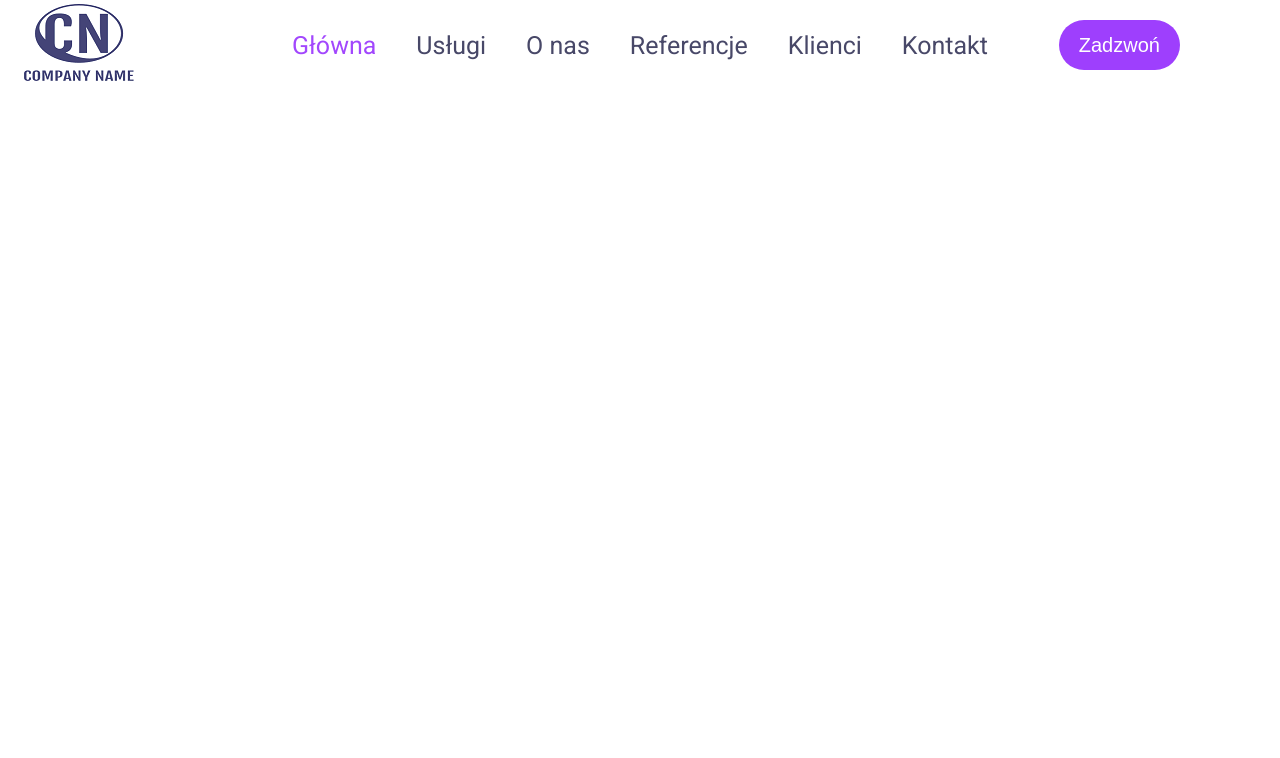
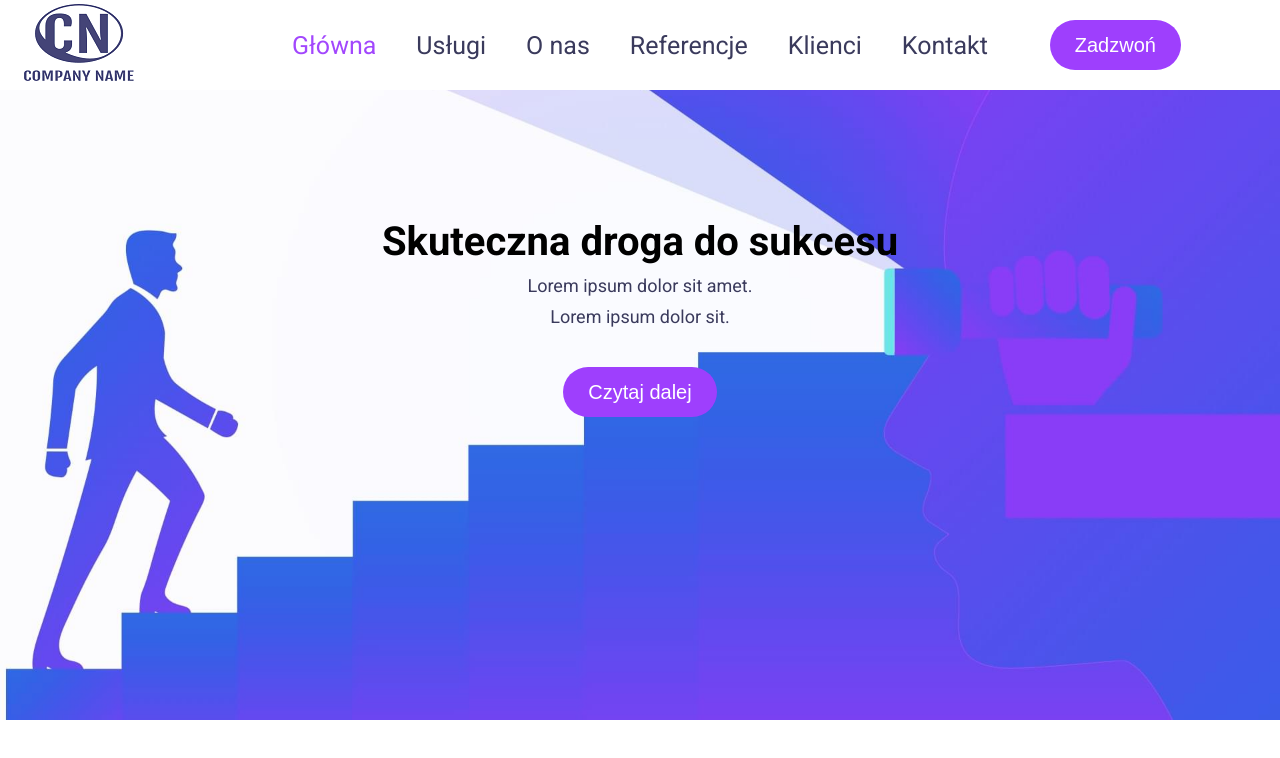
Before and after one commit to marcinbroniszewski/Project_HTML_CSS_JS, a website: page index.html in a window 1280 px wide. Drawn offline with Linux system fonts and the light colour scheme.

Commit message:
header section added

```diff
--- a/index.html
+++ b/index.html
@@ -28,12 +28,22 @@
                 <a class="nav__link" href="#">Klienci</a>
                 <a class="nav__link" href="#">Kontakt</a>
             </div>
-            <button class="nav__btn">Zadzwoń</button>
+            <button class="nav__btn purple-btn">Zadzwoń</button>
             <button class="nav__burger">
                 <i class="fa-solid fa-bars"></i>
             </button>
         </div>
     </nav>
+ <header class="header">
+    <div class="header__container">
+        <h1 class="header__title">Skuteczna droga do sukcesu</h1>
+        <p class="header__text">Lorem ipsum dolor sit amet.</p>
+        <p class="header__text">Lorem ipsum dolor sit.</p>
+        <button class="header__btn purple-btn">Czytaj dalej</button>
+    </div>
+    <div class="header__bg-img">
+    </div>
+ </header>
 
     <script src="dist/js/main.min.js"></script>
 </body>
--- a/src/js/main.js
+++ b/src/js/main.js
@@ -3,5 +3,5 @@ const navLinks = document.querySelector('.nav__links')
 
 
 burger.addEventListener('click', ()=> {
-    navLinks.classList.toggle('burger-active')
+    navLinks.classList.toggle('nav--active')
 })
--- a/src/sass/main.scss
+++ b/src/sass/main.scss
@@ -1,4 +1,3 @@
-
 * {
 	box-sizing: border-box;
 	margin: 0;
@@ -7,9 +6,11 @@
 
 :root {
 	font-size: 62.5%;
-	--primary-color: rgb(158,63,253);
+	--primary-color: rgb(158, 63, 253);
+	--purple-text: rgb(162, 71, 253);
+	--regular-text: rgb(58, 58, 92);
+	--btns-hover-color: rgb(68, 68, 119);
 }
-
 
 body {
 	font-family: 'Roboto', sans-serif;
@@ -21,12 +22,32 @@ body {
 	margin: 0 auto;
 }
 
+.purple-btn {
+	padding: 0 1.5rem;
+	height: 5rem;
+	border-radius: 2.5rem;
+	border: none;
+	background-color: var(--primary-color);
+	color: #ffffff;
+	font-size: 1.6rem;
+	transition: background-color 0.3s;
+	cursor: pointer;
+}
+
+.purple-btn:hover {
+	background-color: var(--btns-hover-color);
+}
+
 // nawigacja
 .nav {
 	position: fixed;
+	top: 0;
+	width: 100%;
+	background-color: #fff;
+	z-index: 999;
 
 	.current {
-		color: rgb(162, 71, 253);
+		color: var(--purple-text);
 	}
 	&__container {
 		display: grid;
@@ -44,30 +65,30 @@ body {
 		align-items: center;
 		background-color: rgb(255, 255, 255);
 		transform: translateX(105%);
-		transition: transform .3s;
+		transition: transform 0.3s;
 	}
 
 	&__link {
-		margin-top: 3rem;
-		font-size: 2.2rem;
+		margin-top: 3.5rem;
+		font-size: 2.4rem;
 		text-decoration: none;
-		color: rgb(72, 72, 104);
+		color: var(--regular-text);
+		transition: color 0.3s;
+	}
+
+	&__link:hover {
+		color: var(--purple-text);
 	}
 
 	&__company-logo {
 		grid-column: 1/2;
+		margin-left: 1rem;
 	}
 	&__btn {
 		grid-column: 11/12;
 		grid-row: 1/2;
 		margin: auto 0;
-		height: 5rem;
-		padding: 1rem 2rem;
-		border-radius: 2.5rem;
-		border: none;
-		background-color: var(--primary-color);
-		color: #ffffff;
-		font-size: 1.6rem;
+		z-index: 999;
 	}
 	&__burger {
 		grid-column: 12/13;
@@ -80,37 +101,66 @@ body {
 		background-color: #fff;
 		z-index: 999;
 	}
-	.burger-active {
+	&--active {
 		transform: translateX(0);
 	}
 }
 
+// header
+
+.header {
+	position: relative;
+	height: 50%;
+
+	&__container {
+		position: relative;
+		padding: 11rem 0 5rem;
+		width: 100%;
+	}
+	&__title {
+		text-align: center;
+		font-size: 4rem;
+		margin-bottom: 1rem;
+	}
+
+	&__text {
+		margin: 1rem;
+		text-align: center;
+		font-size: 1.8rem;
+		color: var(--regular-text);
+	}
+	&__btn {
+		display: block;
+		margin: 2rem auto 0;
+	}
+
+	&__bg-img {
+		position: relative;
+		width: 100%;
+		height: 18%;
+		background-image: url(../img/bg-small.jpg);
+		background-size: cover;
+		background-position: bottom;
+	}
+}
 
 // media
 
-@media (min-width: 375px) {
+@media (min-width: 414px) {
+	.purple-btn {
+		font-size: 1.8rem;
+	}
 	.nav {
-		&__company-logo {
-			margin-left: 1rem;
-		}
-
-		&__link {
-			margin-top: 3.5rem;
-			font-size: 2.4rem;
+		&__burger {
+			font-size: 4rem;
+			margin: 0 1rem;
 		}
 	}
 }
 
-@media (min-width: 414px) {
-	.nav {
-		&__btn {
-			font-size: 1.8rem;
-		}
-
-		&__burger {
-			font-size: 4rem;
-			margin: 0 1rem;
-		}
+.header {
+	&__bg-img {
+		height: 23vh;
 	}
 }
 
@@ -125,12 +175,30 @@ body {
 			font-size: 3rem;
 		}
 	}
+
+	.header {
+		&__bg-img {
+			height: 26vh;
+		}
+	}
 }
 
 @media (min-width: 640px) {
-	.nav {
-		&__btn {
+	.purple-btn {
+		padding: 0 2.5rem;
 		font-size: 2rem;
+	}
+	.header {
+		&__bg-img {
+			height: 28vh;
+		}
+	}
+}
+
+@media (min-width: 700px) {
+	.header {
+		&__bg-img {
+			height: 31vh;
 		}
 	}
 }
@@ -151,11 +219,40 @@ body {
 			margin: 0 3rem;
 		}
 	}
+
+	.header {
+		&__bg-img {
+			height: 34vh;
+		}
+	}
 }
 
+@media (min-width: 862px) {
+	.header {
+		&__bg-img {
+			height: 39vh;
+		}
+	}
+}
+
+@media (min-width: 992px) {
+	.header {
+		&__bg-img {
+			background-image: url(../img/bg-large.jpg);
+			height: 42vh;
+		}
+	}
+}
+
+@media (min-width: 1065px) {
+	.header {
+		&__bg-img {
+			height: 48vh;
+		}
+	}
+}
 @media (min-width: 1200px) {
 	.nav {
-
 		&__burger {
 			display: none;
 		}
@@ -179,6 +276,65 @@ transform: translateX(0);
 		&__company-logo {
 			margin: 0 2rem;
 		}
+	}
 
+	.header {
+		&__bg-img {
+			height: 90vh;
+			background-position: left;
+		}
+
+		&__container {
+			position: absolute;
+			top: 15%;
+			left: 25%;
+			width: 50%;
+			z-index: 10;
+		}
+
+		&__title, &__text {
+			text-align: center;
+		}
+
+		&__text {
+			margin: 1rem 0;
+		}
+
+		&__btn {
+			margin-top: 4rem;
 		}
 	}
+}
+
+@media (min-width: 1300px) {
+	.header {
+		&__title, &__text {
+			text-align: left;
+		}
+		&__btn {
+			margin-left: 0;
+		}
+	}
+}
+
+@media (min-width: 1920px) {
+	.header {
+		&__container {
+			width: 25%;
+			top: 8%;
+		}
+
+		&__title {
+			font-size: 6rem;
+		}
+
+		&__text {
+			font-size: 2rem;
+		}
+
+		&__bg-img {
+			height: 90vh;
+			background-position: bottom;
+		}
+	}
+}
```
Also changed, not shown: dist/css/main.css, dist/css/main.min.css, dist/js/main.min.js. Lines whose indentation alone changed are shown as unchanged.
